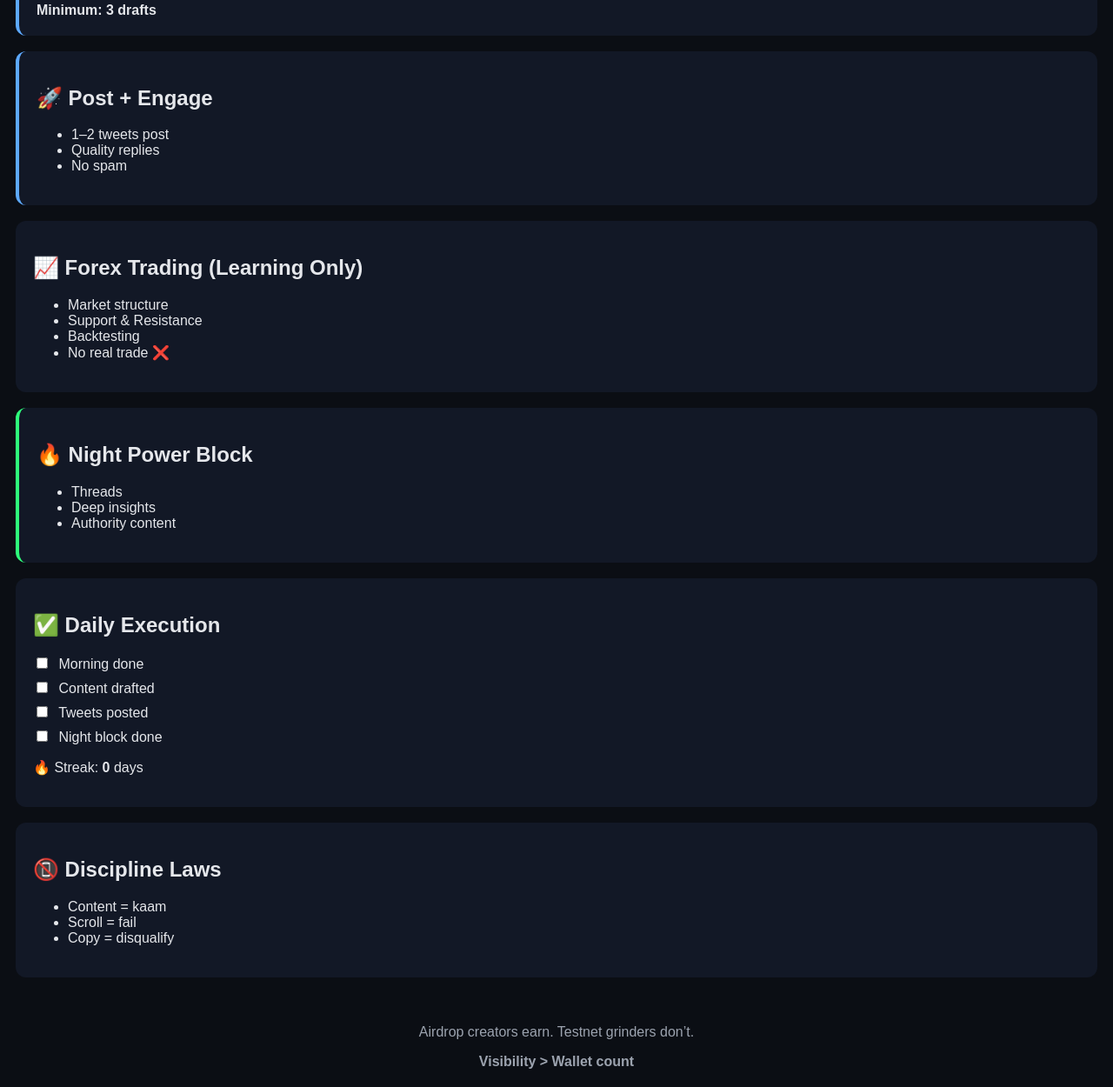
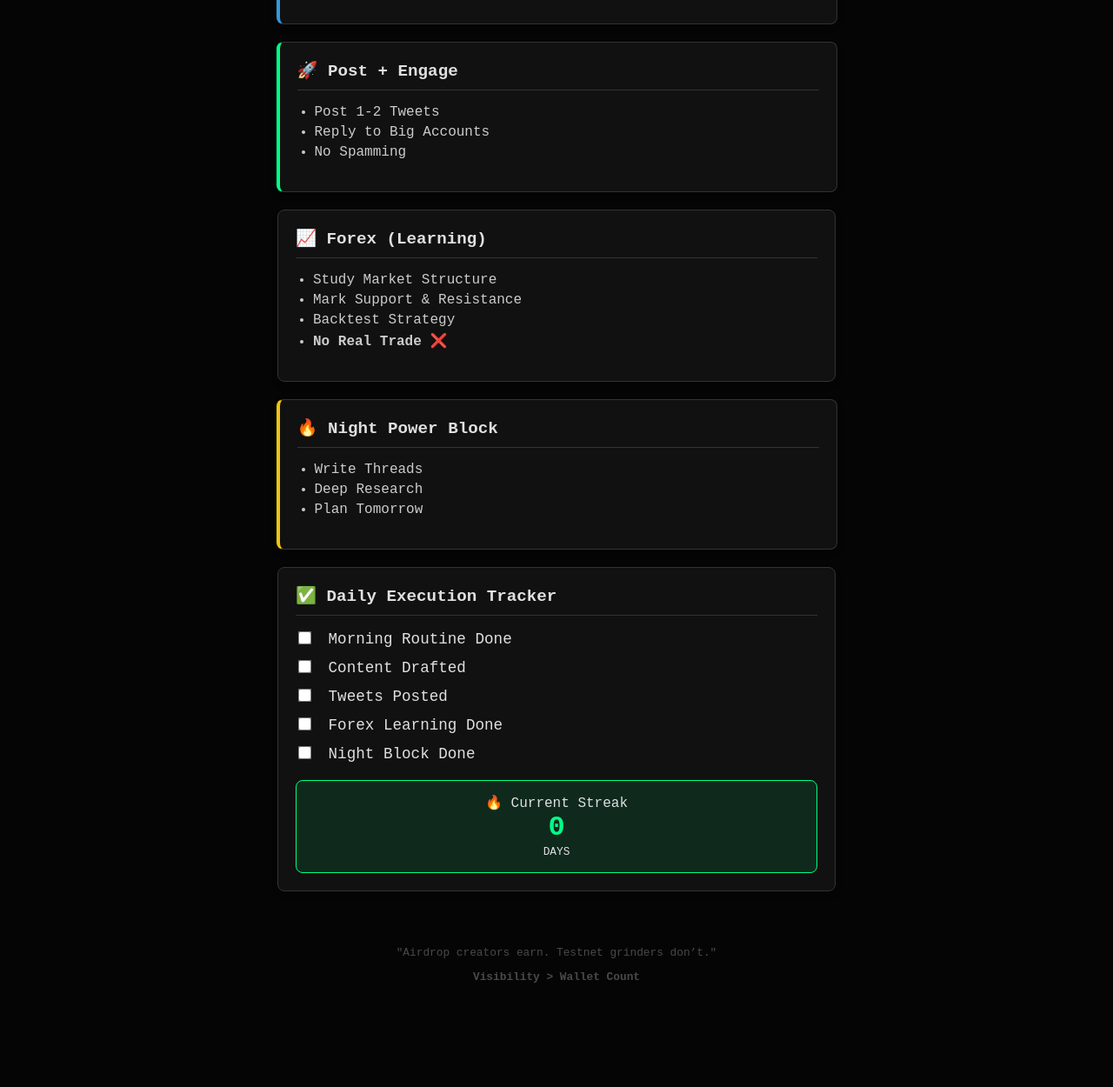
Before and after one commit to xHANGING/xhanging, a plain HTML site: page index.html in a window 1280 px wide. Shown: the part 570-1820 px from the top of the page at 87% size. After the commit the page ends 1781 px from the top, so only its background shows below. Drawn offline with Linux system fonts and the light colour scheme.

Commit message:
Update index.html

```diff
--- a/index.html
+++ b/index.html
@@ -1,150 +1,297 @@
-index.html
 <!DOCTYPE html>
 <html lang="en">
 <head>
 <meta charset="UTF-8">
-<title>LIFE OS 2026</title>
+<title>LIFE OS 2026 | Rahul</title>
 <meta name="viewport" content="width=device-width, initial-scale=1.0">
+<style>
+  :root {
+    --bg-color: #050505;
+    --card-bg: #111111;
+    --accent: #00ff88; /* Cyberpunk Green */
+    --text-main: #e0e0e0;
+    --text-muted: #666;
+    --border: #333;
+  }
 
-<style>
-body{
-  margin:0;
-  font-family:Arial,Helvetica,sans-serif;
-  background:#0b0e14;
-  color:#e5e7eb;
+  body {
+    margin: 0;
+    font-family: 'Courier New', Courier, monospace; /* Hacker aesthetic */
+    background: var(--bg-color);
+    color: var(--text-main);
+    padding-bottom: 50px;
   }
-header{
-  padding:30px;
-  text-align:center;
-  border-bottom:1px solid #1f2937;
+
+  /* Progress Bar */
+  #progress-container {
+    position: fixed;
+    top: 0;
+    left: 0;
+    width: 100%;
+    height: 4px;
+    background: #000;
+    z-index: 100;
   }
-h1{color:#2eff7b;margin:0}
-section{
-  margin:18px;
-  padding:20px;
-  background:#121826;
-  border-radius:12px;
+  #progress-bar {
+    height: 100%;
+    background: var(--accent);
+    width: 0%;
+    transition: width 0.3s ease;
+    box-shadow: 0 0 10px var(--accent);
   }
-.focus{border-left:4px solid #5da9ff}
-.power{border-left:4px solid #2eff7b}
-label{display:block;margin:8px 0}
-input{margin-right:8px}
-footer{
-  text-align:center;
-  padding:20px;
-  color:#9ca3af;
+
+  header {
+    padding: 40px 20px;
+    text-align: center;
+    border-bottom: 1px solid var(--border);
   }
-button{
-  padding:10px 16px;
-  background:#2eff7b;
-  border:none;
-  border-radius:6px;
-  cursor:pointer;
+
+  h1 {
+    color: var(--accent);
+    margin: 0;
+    letter-spacing: 2px;
+    text-transform: uppercase;
   }
-@media(max-width:768px){
-  body{font-size:15px}
+
+  p.subtitle {
+    color: var(--text-muted);
+    font-size: 0.9rem;
+    margin-top: 5px;
+  }
+
+  section {
+    margin: 20px auto;
+    padding: 20px;
+    background: var(--card-bg);
+    border: 1px solid var(--border);
+    border-radius: 8px;
+    max-width: 600px;
+    box-shadow: 0 4px 6px rgba(0,0,0,0.3);
+  }
+
+  h2 {
+    font-size: 1.2rem;
+    border-bottom: 1px solid var(--border);
+    padding-bottom: 10px;
+    margin-top: 0;
+    display: flex;
+    align-items: center;
+    gap: 10px;
+  }
+
+  ul {
+    padding-left: 20px;
+    color: #ccc;
+  }
+  li { margin-bottom: 5px; }
+
+  /* Custom Checkboxes */
+  .checkbox-wrapper {
+    display: block;
+    margin: 12px 0;
+    cursor: pointer;
+    font-size: 1.1rem;
+    user-select: none;
+    transition: color 0.2s;
+  }
+
+  .checkbox-wrapper:hover { color: var(--accent); }
+
+  input[type="checkbox"] {
+    accent-color: var(--accent);
+    transform: scale(1.2);
+    margin-right: 10px;
+  }
+
+  input[type="checkbox"]:checked + span {
+    text-decoration: line-through;
+    color: var(--text-muted);
+  }
+
+  /* Streak Box */
+  .streak-box {
+    text-align: center;
+    background: rgba(0, 255, 136, 0.1);
+    border: 1px solid var(--accent);
+    padding: 15px;
+    border-radius: 8px;
+    margin-top: 20px;
+  }
+  .streak-count {
+    font-size: 2rem;
+    color: var(--accent);
+    font-weight: bold;
+    display: block;
+  }
+
+  footer {
+    text-align: center;
+    padding: 30px;
+    color: var(--text-muted);
+    font-size: 0.8rem;
+    opacity: 0.7;
+  }
+
+  /* Responsive */
+  @media(max-width: 600px) {
+    section { margin: 15px; }
   }
 </style>
 </head>
+<body>
 
-<body>
+<div id="progress-container"><div id="progress-bar"></div></div>
 
 <header>
   <h1>LIFE OS 2026</h1>
-  <p>No motivation. Only system.</p>
+  <p class="subtitle">System > Motivation. Execute Daily.</p>
 </header>
 
 <section>
   <h2>🌅 Morning Setup</h2>
   <ul>
-    <li>Wake up, wash, water</li>
-    <li>Bed banana</li>
-    <li>Phone ❌</li>
+    <li>Wake up & Wash</li>
+    <li>Drink Water</li>
+    <li>Bed Banana 🍌</li>
+    <li><strong>NO PHONE ❌</strong></li>
   </ul>
 </section>
 
-<section class="focus">
-  <h2>🧠 Airdrop Content – Draft</h2>
-  <p>Think + Write + Plan</p>
+<section style="border-left: 4px solid #3498db;">
+  <h2>🧠 Airdrop Grind</h2>
+  <p style="color:#aaa; font-size:0.9rem;"><em>Minimum: 3 Drafts</em></p>
   <ul>
-    <li>Education tweets</li>
-    <li>Opinion takes</li>
-    <li>Insights</li>
+    <li>Write Educational Tweets</li>
+    <li>Share Opinion/Takes</li>
+    <li>Post Insights</li>
   </ul>
-  <strong>Minimum: 3 drafts</strong>
 </section>
 
-<section class="focus">
+<section style="border-left: 4px solid var(--accent);">
   <h2>🚀 Post + Engage</h2>
   <ul>
-    <li>1–2 tweets post</li>
-    <li>Quality replies</li>
-    <li>No spam</li>
+    <li>Post 1-2 Tweets</li>
+    <li>Reply to Big Accounts</li>
+    <li>No Spamming</li>
   </ul>
 </section>
 
 <section>
-  <h2>📈 Forex Trading (Learning Only)</h2>
+  <h2>📈 Forex (Learning)</h2>
   <ul>
-    <li>Market structure</li>
-    <li>Support & Resistance</li>
-    <li>Backtesting</li>
-    <li>No real trade ❌</li>
+    <li>Study Market Structure</li>
+    <li>Mark Support & Resistance</li>
+    <li>Backtest Strategy</li>
+    <li><strong>No Real Trade ❌</strong></li>
   </ul>
 </section>
 
-<section class="power">
+<section style="border-left: 4px solid #f1c40f;">
   <h2>🔥 Night Power Block</h2>
   <ul>
-    <li>Threads</li>
-    <li>Deep insights</li>
-    <li>Authority content</li>
+    <li>Write Threads</li>
+    <li>Deep Research</li>
+    <li>Plan Tomorrow</li>
   </ul>
 </section>
 
 <section>
-  <h2>✅ Daily Execution</h2>
+  <h2>✅ Daily Execution Tracker</h2>
 
-  <label><input type="checkbox" class="task"> Morning done</label>
-  <label><input type="checkbox" class="task"> Content drafted</label>
-  <label><input type="checkbox" class="task"> Tweets posted</label>
-  <label><input type="checkbox" class="task"> Night block done</label>
+  <label class="checkbox-wrapper">
+    <input type="checkbox" class="task"> <span>Morning Routine Done</span>
+  </label>
+  <label class="checkbox-wrapper">
+    <input type="checkbox" class="task"> <span>Content Drafted</span>
+  </label>
+  <label class="checkbox-wrapper">
+    <input type="checkbox" class="task"> <span>Tweets Posted</span>
+  </label>
+  <label class="checkbox-wrapper">
+    <input type="checkbox" class="task"> <span>Forex Learning Done</span>
+  </label>
+  <label class="checkbox-wrapper">
+    <input type="checkbox" class="task"> <span>Night Block Done</span>
+  </label>
 
-  <p>🔥 Streak: <strong><span id="streak">0</span></strong> days</p>
-</section>
-
-<section>
-  <h2>📵 Discipline Laws</h2>
-  <ul>
-    <li>Content = kaam</li>
-    <li>Scroll = fail</li>
-    <li>Copy = disqualify</li>
-  </ul>
+  <div class="streak-box">
+    🔥 Current Streak
+    <span class="streak-count" id="streak">0</span>
+    <span style="font-size:0.8rem">DAYS</span>
+  </div>
 </section>
 
 <footer>
-  <p>Airdrop creators earn. Testnet grinders don’t.</p>
-  <strong>Visibility &gt; Wallet count</strong>
+  <p>"Airdrop creators earn. Testnet grinders don’t."</p>
+  <strong>Visibility > Wallet Count</strong>
 </footer>
 
 <script>
-const tasks=document.querySelectorAll(".task");
-const streakEl=document.getElementById("streak");
-let streak=Number(localStorage.getItem("streak"))||0;
-streakEl.innerText=streak;
+  // DOM Elements
+  const tasks = document.querySelectorAll(".task");
+  const streakEl = document.getElementById("streak");
+  const progressBar = document.getElementById("progress-bar");
 
-tasks.forEach(t=>t.addEventListener("change",()=>{
-  if([...tasks].every(x=>x.checked)){
+  // Load Data
+  let streak = Number(localStorage.getItem("streak")) || 0;
+  let lastCompletedDate = localStorage.getItem("lastCompletedDate");
+  const today = new Date().toDateString();
+
+  // Reset Logic (New Day)
+  let savedDate = localStorage.getItem("lastReset");
+  if (savedDate !== today) {
+    // New day detected
+    tasks.forEach(t => t.checked = false); // Uncheck visuals
+    localStorage.setItem("taskStates", JSON.stringify(new Array(tasks.length).fill(false))); // Reset memory
+    localStorage.setItem("lastReset", today);
+  } else {
+    // Same day, restore checkboxes
+    const savedStates = JSON.parse(localStorage.getItem("taskStates")) || [];
+    tasks.forEach((t, index) => {
+      if (savedStates[index]) t.checked = true;
+    });
+  }
+
+  // Render Initial Streak
+  streakEl.innerText = streak;
+  updateProgress();
+
+  // Event Listeners
+  tasks.forEach((task, index) => {
+    task.addEventListener("change", () => {
+      saveState();
+      updateProgress();
+      checkCompletion();
+    });
+  });
+
+  function saveState() {
+    const states = [...tasks].map(t => t.checked);
+    localStorage.setItem("taskStates", JSON.stringify(states));
+  }
+
+  function updateProgress() {
+    const total = tasks.length;
+    const completed = [...tasks].filter(t => t.checked).length;
+    const percent = (completed / total) * 100;
+    progressBar.style.width = percent + "%";
+  }
+
+  function checkCompletion() {
+    const allDone = [...tasks].every(t => t.checked);
+
+    if (allDone) {
+      // Check if already credited for today
+      if (lastCompletedDate !== today) {
         streak++;
-    localStorage.setItem("streak",streak);
-    streakEl.innerText=streak;
+        localStorage.setItem("streak", streak);
+        localStorage.setItem("lastCompletedDate", today);
+        streakEl.innerText = streak;
+
+        // Celebration Effect (Simple alert for now)
+        alert("🔥 DAY COMPLETE! Streak Updated.");
       }
-}));
-
-const today=new Date().toDateString();
-if(localStorage.getItem("lastReset")!==today){
-  tasks.forEach(t=>t.checked=false);
-  localStorage.setItem("lastReset",today);
+    }
   }
 </script>
 
```
Lines whose indentation alone changed are shown as unchanged.
